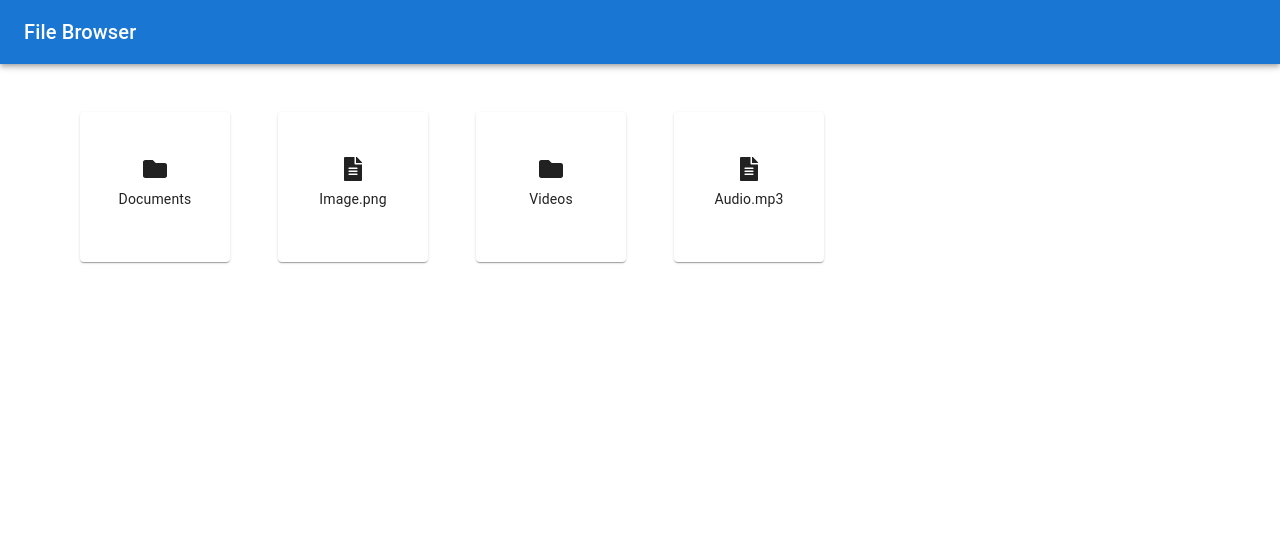
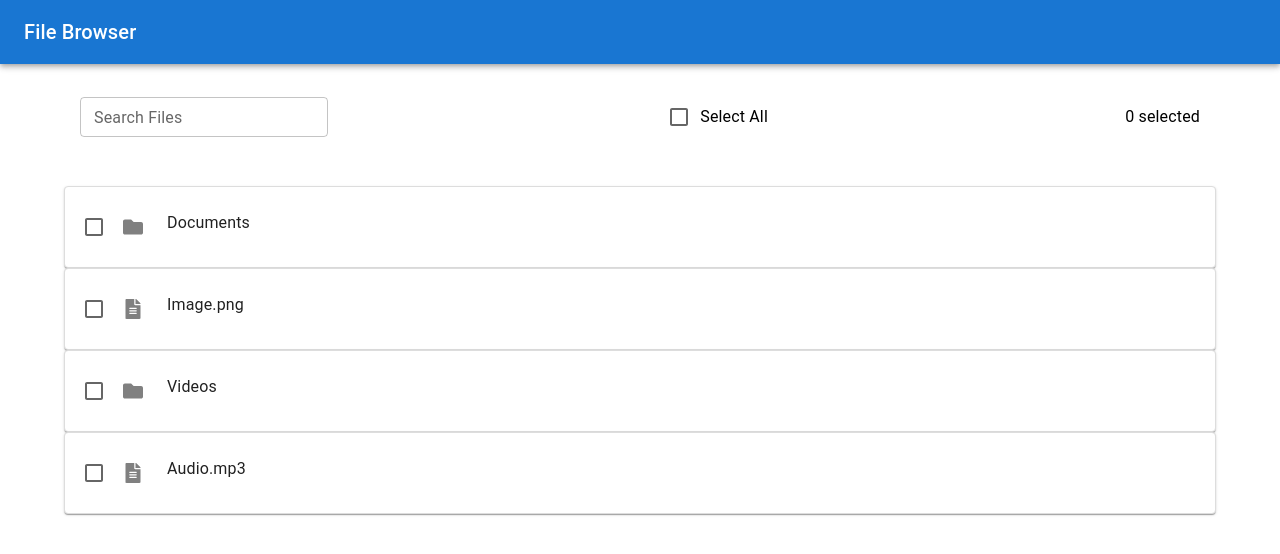
Before and after one commit to rusimka/File-Manager, a React (Create React App) app: page / in a window 1280 px wide. Shown: the top 554 px of the page. Built offline with nearby package versions, Linux system fonts and the light colour scheme.

Commit message:
Feature 2: Selection of the files, and File Count

```diff
--- a/src/App.tsx
+++ b/src/App.tsx
@@ -3,6 +3,7 @@ import React from 'react';
 import { FileProvider } from './provider/FileProvider';
 import FileList from './components/FileList';
 import { AppBar, Toolbar, Typography, Container } from '@mui/material';
+import Header from './components/Header';
 
 const App: React.FC = () => {
   return (
@@ -12,9 +13,16 @@ const App: React.FC = () => {
             <Typography variant="h6">File Browser</Typography>
           </Toolbar>
         </AppBar>
-        <Container sx={{ marginTop: 4 }}>
-          <FileList />
-        </Container>
+
+          {/* Header with Search and File Selection */}
+          <Container sx={{ marginTop: 2 }}>
+              <Header />
+          </Container>
+
+          {/* File List Display */}
+          <Container sx={{ marginTop: 4 }}>
+              <FileList />
+            </Container>
       </FileProvider>
   );
 };
--- a/src/components/FileItem.tsx
+++ b/src/components/FileItem.tsx
@@ -1,22 +1,30 @@
 
 import FileItemProps from "../interface/FileItemProps";
-// @ts-ignore
 import File from "../interface/File";
-import {Card, CardContent, Typography} from "@mui/material";
+import {Card, CardContent, Checkbox, Typography} from "@mui/material";
 import {FaFileAlt, FaFolder,} from "react-icons/fa";
+import {useFileContext} from "../contex/FileContext";
+import "../style/FileItem.css";
 
 
-const FolderIcon = FaFolder as React.FC<{ size?: number }>;
-const FileIcon = FaFileAlt as React.FC<{ size?: number }>;
 
-const FileItem: React.FC<FileItemProps> = ({ file }) => {
+const FolderIcon = FaFolder as React.FC<{ className?: string }>;
+const FileIcon = FaFileAlt as React.FC<{ className?: string }>;
+
+const FileItem: React.FC<{ file: File }> = ({ file }) => {
+    const { selectedFiles, toggleSelectFile, seeSelectedFile } = useFileContext();
+    const isSelected = selectedFiles.some(selectedFile => selectedFile.id === file.id);
+    console.log("File Item: " + isSelected)
+    console.log("file item: " + selectedFiles);
     return (
-        <Card sx={{ width: 150, height: 150, margin: 2, display: 'flex', flexDirection: 'column', alignItems: 'center', justifyContent: 'center', cursor: 'pointer' }}>
-            <CardContent sx={{ display: 'flex', flexDirection: 'column', alignItems: 'center', justifyContent: 'center' }}>
-                {file.type === "folder" ? <FolderIcon size={24} /> : <FileIcon size={24} />}
-                <Typography variant="body2" sx={{ marginTop: 1, textAlign: 'center' }}>
-                    {file.name}
-                </Typography>
+        <Card
+            className={`file-item ${isSelected ? "selected" : ""}`}
+            onClick={() => toggleSelectFile(file)}
+        >
+            <Checkbox checked={isSelected} onChange={() => seeSelectedFile(file)} />
+            {file.type === "folder" ? <FolderIcon className="file-icon folder-icon" /> : <FileIcon className="file-icon file-icon" />}
+            <CardContent>
+                <Typography>{file.name}</Typography>
             </CardContent>
         </Card>
     );
--- a/src/components/FileList.tsx
+++ b/src/components/FileList.tsx
@@ -3,19 +3,19 @@ import React from 'react';
 import FileItem from './FileItem';
 import { Grid } from '@mui/material';
 import { useFileContext } from '../contex/FileContext';
+import "../style/FileItem.css";
 
 const FileList: React.FC = () => {
     const { files } = useFileContext();
 
     return (
-        <Grid container spacing={2}>
+        <div className="file-list">
             {files.map((file) => (
-                <Grid>
-                    {/*item key={file.id}*/}
+                <div key={file.id} className="file-list-item">
                     <FileItem file={file} />
-                </Grid>
+                </div>
             ))}
-        </Grid>
+        </div>
     );
 };
 
--- /dev/null
+++ b/src/components/Header.tsx
@@ -0,0 +1,45 @@
+import React, { useState } from "react";
+import {useFileContext} from "../contex/FileContext";
+import { TextField, Checkbox, FormControlLabel, Typography, Box } from "@mui/material";
+
+const Header: React.FC = () => {
+    const { files, selectedFiles, selectAllFiles } = useFileContext();
+    const [searchTerm, setSearchTerm] = useState("");
+
+    // Handle search
+    const handleSearch = (event: React.ChangeEvent<HTMLInputElement>) => {
+        setSearchTerm(event.target.value);
+    };
+
+
+    return (
+        <Box display="flex" alignItems="center" justifyContent="space-between" padding={2}>
+            {/* Search Bar */}
+            <TextField
+                label="Search Files"
+                variant="outlined"
+                size="small"
+                value={searchTerm}
+                onChange={handleSearch}
+            />
+
+            {/* Select All Checkbox */}
+            <FormControlLabel
+                control={
+                    <Checkbox
+                        checked={selectedFiles.length === files.length && files.length > 0}
+                        onChange={selectAllFiles}
+                    />
+                }
+                label="Select All"
+            />
+
+            {/* Selected File Count */}
+            <Typography variant="body1">
+                {selectedFiles.length} selected
+            </Typography>
+        </Box>
+    );
+};
+
+export default Header;
--- a/src/interface/FileContextType.tsx
+++ b/src/interface/FileContextType.tsx
@@ -1,7 +1,12 @@
 import File from "./File";
+import file from "./File";
 
 interface FileContextType {
     files: File[];
     setFiles: React.Dispatch<React.SetStateAction<File[]>>;
+    selectedFiles: File[];
+    toggleSelectFile: (file: File) => void;
+    selectAllFiles: () => void;
+    seeSelectedFile: (file: File) => void;
 }
 export default FileContextType;
--- a/src/provider/FileProvider.tsx
+++ b/src/provider/FileProvider.tsx
@@ -12,8 +12,27 @@ export const FileProvider: React.FC<FileProviderProps> = ({ children }) => {
         {id: '4', name: 'Audio.mp3', type: 'file'},
     ]);
 
+    const [selectedFiles, setSelectedFiles] = useState<File[]>([]);
+
+    const toggleSelectFile = (file: File) => {
+        setSelectedFiles((prevSelected) =>
+            prevSelected.some((selectedFile) => selectedFile.id === file.id)
+                ? prevSelected.filter((selectedFile) => selectedFile.id !== file.id) // Deselect
+                : [...prevSelected, file] // Select
+        );
+    };
+
+    const selectAllFiles = () => {
+        setSelectedFiles(selectedFiles.length === files.length ? [] : [...files]);
+    };
+
+
+    const seeSelectedFile = (file: File) => {
+        console.log("The file that we selected: " +file);
+    }
+
     return (
-        <FileContext.Provider value={{files, setFiles}}>
+        <FileContext.Provider value={{files, setFiles, selectedFiles, toggleSelectFile, selectAllFiles, seeSelectedFile}}>
             {children}
         </FileContext.Provider>
     );
--- /dev/null
+++ b/src/style/FileItem.css
@@ -0,0 +1,25 @@
+.file-item {
+    display: flex;
+    align-items: center;
+    gap: 8px;
+    cursor: pointer;
+    border: 1px solid #ddd;
+    transition: 0.2s;
+    padding: 8px;
+}
+
+.file-item.selected {
+    border: 2px solid blue;
+}
+
+.file-icon {
+    font-size: 20px;
+}
+
+.folder-icon {
+    color: goldenrod;
+}
+
+.file-icon {
+    color: gray;
+}
--- /dev/null
+++ b/src/style/FileList.css
@@ -0,0 +1,11 @@
+.file-list {
+    display: flex;
+    flex-wrap: wrap;
+    gap: 16px;
+    padding: 16px;
+}
+
+.file-list-item {
+    flex: 1 1 calc(25% - 16px); /* Responsive grid layout */
+    min-width: 200px;
+}
```
